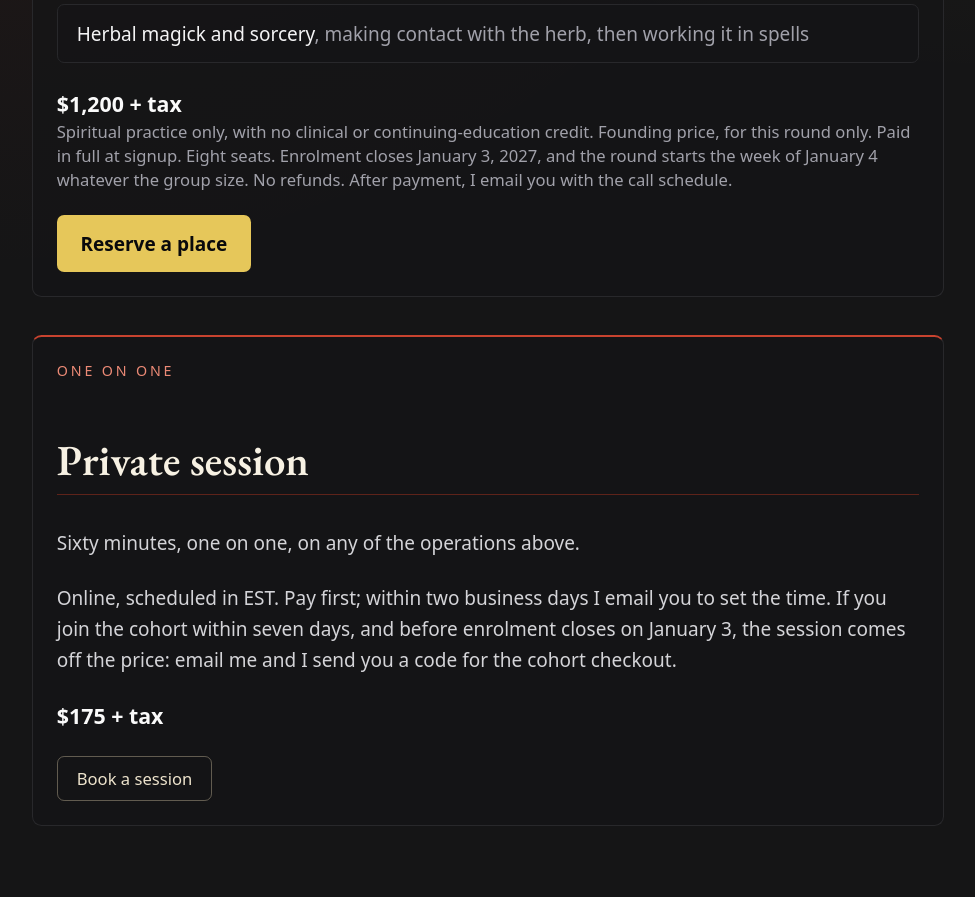
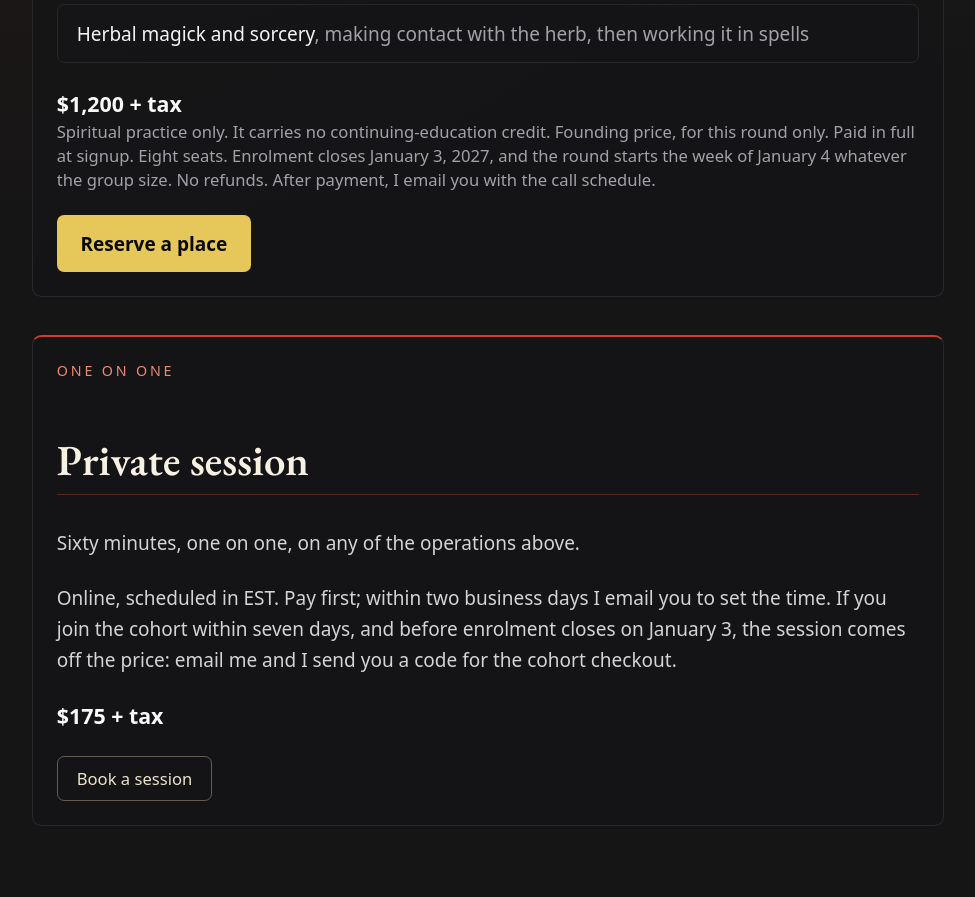
Before and after one commit to TAOWZL/zacharylui.ca, a Next.js app: page /coaching in a window 1280 px wide. Shown: the part 980-1877 px from the top of the page, without its empty margins (152-1127 px from the left). Built offline with nearby package versions, Linux system fonts and the light colour scheme.

Commit message:
Coaching: scope line per audience seat
Co-Authored-By: Claude Opus 5.5 <noreply@anthropic.com>
Claude-Session: https://claude.ai/code/session_01UhdAm5WFXUFB1qL2s5yFff

```diff
--- a/app/coaching/page.tsx
+++ b/app/coaching/page.tsx
@@ -58,7 +58,7 @@ export default function CoachingPage() {
         </ul>
         <p className="mt-5 text-lg font-semibold text-zinc-50">$1,200 + tax</p>
         <p className="text-sm text-zinc-400">
-          Spiritual practice only, with no clinical or continuing-education credit. Founding price, for this round only. Paid in full at signup. Eight seats. Enrolment closes January 3, 2027, and
+          Spiritual practice only. It carries no continuing-education credit. Founding price, for this round only. Paid in full at signup. Eight seats. Enrolment closes January 3, 2027, and
           the round starts the week of January 4 whatever the group size. No refunds. After payment, I email you with the
           call schedule.
         </p>
```
